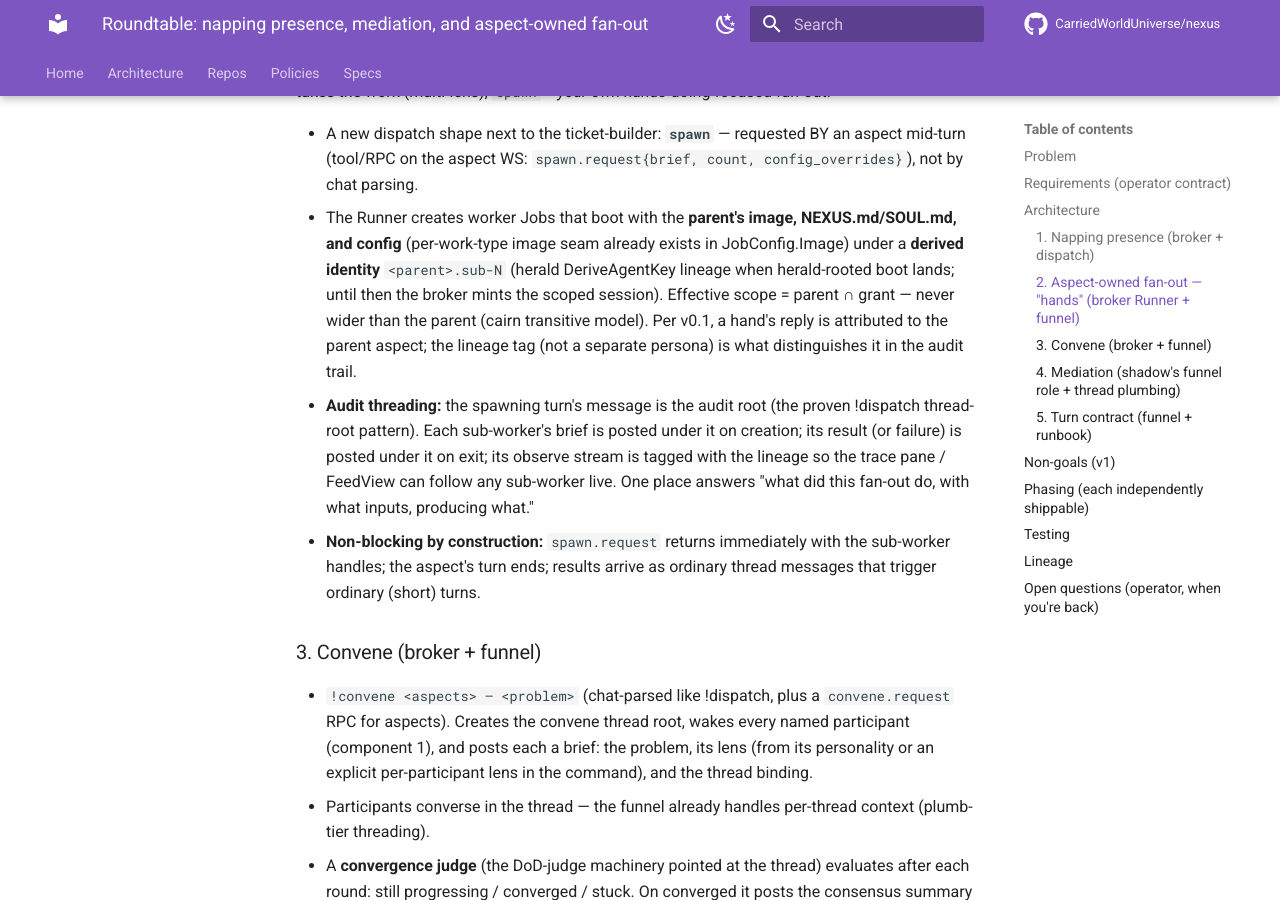
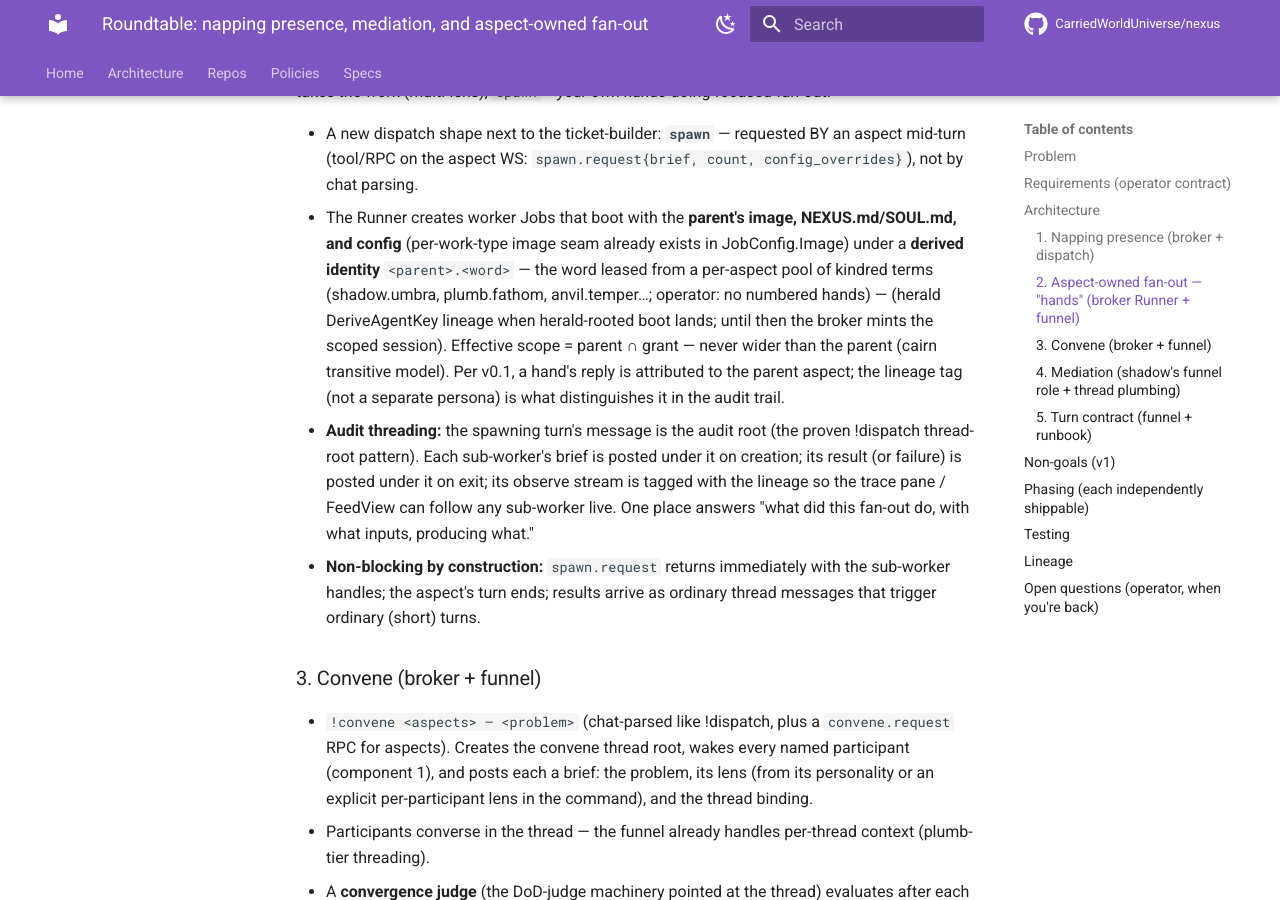
Before and after one commit to CarriedWorldUniverse/nexus, an MkDocs documentation site: the page built from docs/2026-06-11-roundtable-design.md, in a window 1280 px wide and 900 px high, scrolled down 2030 px. Built offline with MkDocs 1.6.1 and Material for MkDocs 9.7.7, drawn with Linux system fonts in a browser that asks for light colours; comment, search, counter and statistics services are not loaded.

Commit message:
docs: hands take kindred-word names, not numbers (operator)
Co-Authored-By: Claude Fable 5 <noreply@anthropic.com>

```diff
--- a/docs/2026-06-11-roundtable-design.md
+++ b/docs/2026-06-11-roundtable-design.md
@@ -87,9 +87,11 @@ knowledge all inherit from the dispatcher. Both shapes now coexist:
   count, config_overrides}`), not by chat parsing.
 - The Runner creates worker Jobs that boot with the **parent's image,
   NEXUS.md/SOUL.md, and config** (per-work-type image seam already exists
-  in JobConfig.Image) under a **derived identity** `<parent>.sub-N` (herald
-  DeriveAgentKey lineage when herald-rooted boot lands; until then the
-  broker mints the scoped session). Effective scope = parent ∩ grant —
+  in JobConfig.Image) under a **derived identity** `<parent>.<word>` — the word leased from a
+  per-aspect pool of kindred terms (shadow.umbra, plumb.fathom,
+  anvil.temper…; operator: no numbered hands) — (herald DeriveAgentKey
+  lineage when herald-rooted boot lands; until then the broker mints the
+  scoped session). Effective scope = parent ∩ grant —
   never wider than the parent (cairn transitive model). Per v0.1, a hand's
   reply is attributed to the parent aspect; the lineage tag (not a separate
   persona) is what distinguishes it in the audit trail.
```
Also changed, not shown: docs/2026-06-11-roundtable-p2-plan.md (+2 -2 lines).
